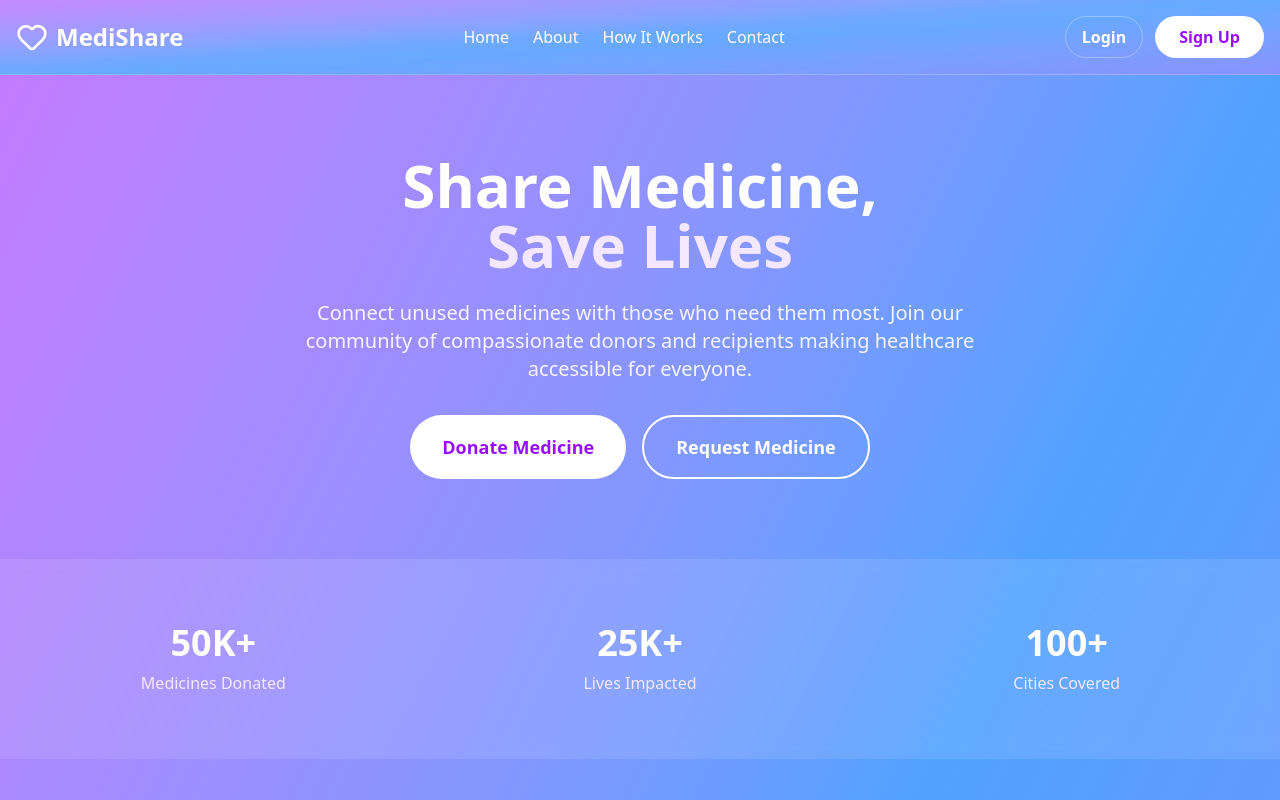
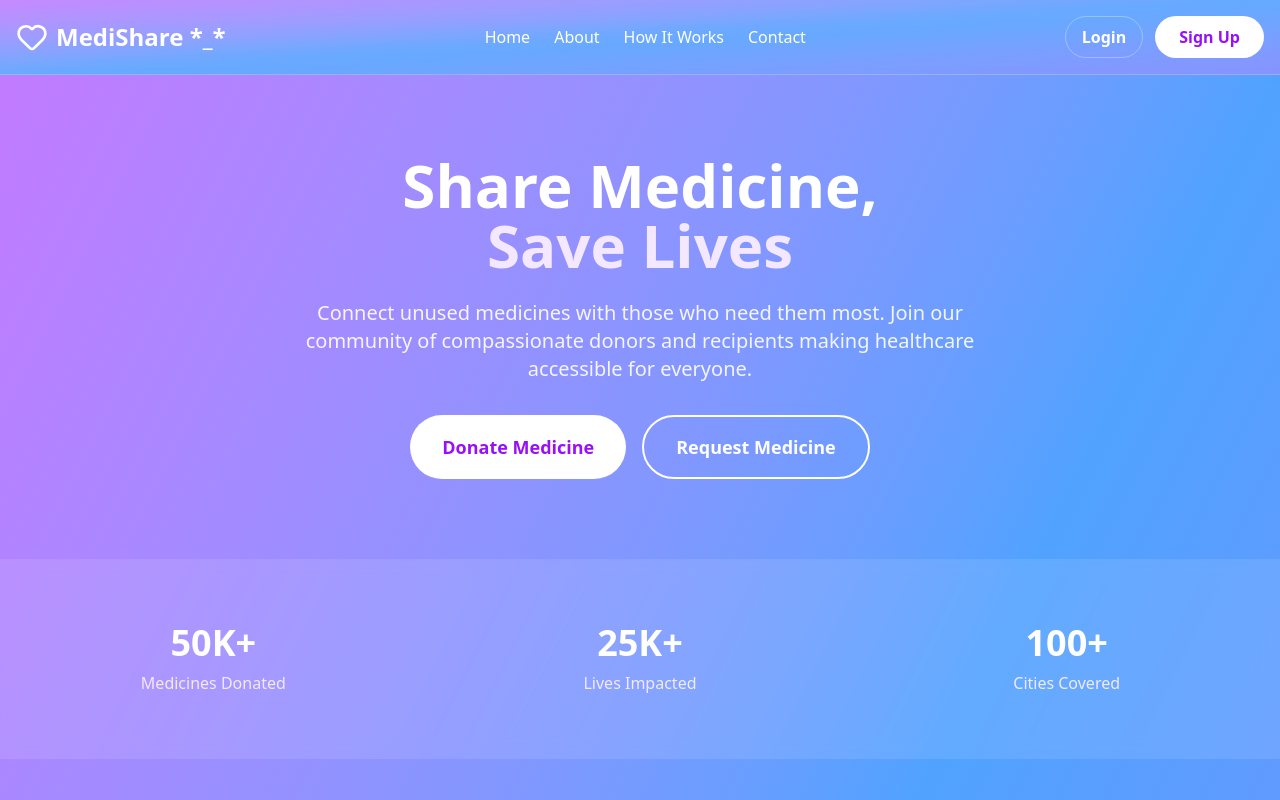
Before and after one commit to rohit-ai-available/medicare-frontend, a React (Vite) app: page / in a window 1280 px wide. Shown: the top 800 px of the page. Built offline with nearby package versions, Linux system fonts and the light colour scheme.

Commit message:
name chnaged

```diff
--- a/src/Navbar.jsx
+++ b/src/Navbar.jsx
@@ -23,7 +23,7 @@ export default function MedicineDonationNavbar({refsignup,reflogin}) {
           <div className="flex items-center justify-between">
             <div className="flex items-center space-x-2">
               <Heart className="h-8 w-8 text-white" />
-              <h1 className="text-2xl font-bold text-white">MediShare</h1>
+              <h1 className="text-2xl font-bold text-white">MediShare *_*</h1>
             </div>
             <nav className="hidden md:flex space-x-6">
               <a href="#home" className="text-white hover:text-purple-200 transition-colors">Home</a>
```
Also changed, not shown: 5 other files (tests, documents, lock files or other folders).
